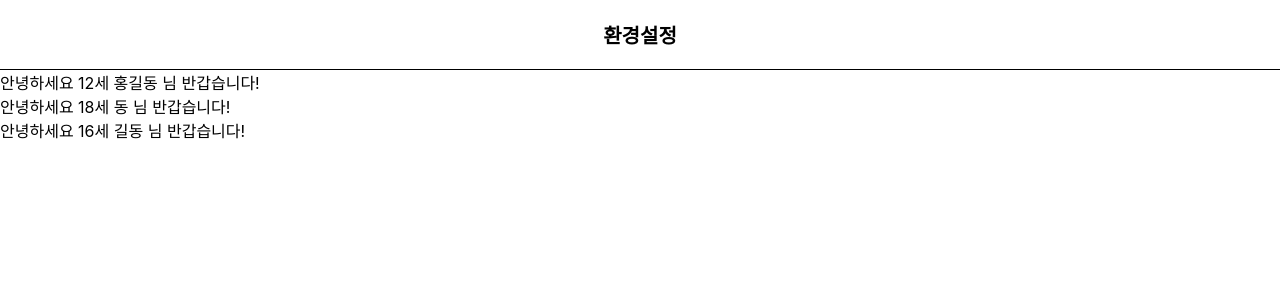
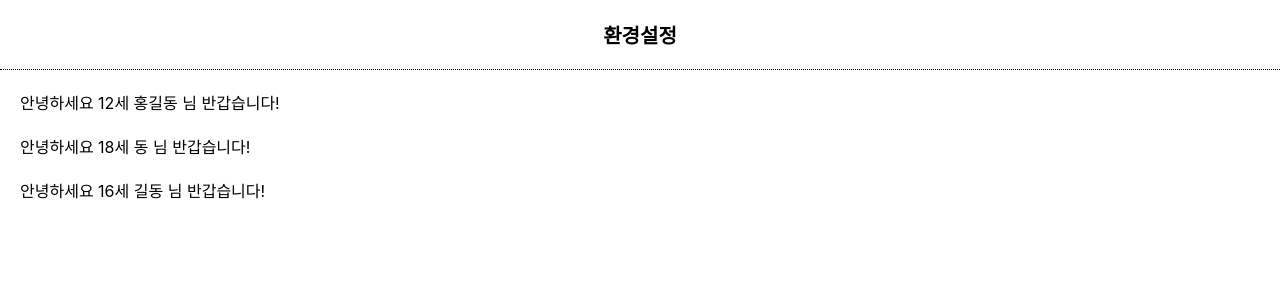
Before and after one commit to skymill2000/fintech220221, a React (Create React App) app in the folder fintech/: page / in a window 1280 px wide. Shown: the top 300 px of the page. Built offline with nearby package versions, Linux system fonts and the light colour scheme.

Commit message:
npm install react-router-dom 라이브러리 설치

```diff
--- a/fintech/package.json
+++ b/fintech/package.json
@@ -8,6 +8,7 @@
     "@testing-library/user-event": "^13.5.0",
     "react": "^17.0.2",
     "react-dom": "^17.0.2",
+    "react-router-dom": "^6.2.1",
     "react-scripts": "5.0.0",
     "styled-components": "^5.3.3",
     "web-vitals": "^2.1.4"
--- a/fintech/src/components/HeaderWhite.js
+++ b/fintech/src/components/HeaderWhite.js
@@ -2,11 +2,12 @@ import React from "react";
 import styled from "styled-components";
 
 const HeaderBlock = styled.div`
-  border-bottom: 1px solid #000;
+  border-bottom: 1px dotted #000;
   text-align: center;
   padding: 20px;
   font-size: 20px;
   font-weight: bold;
+  /* background-color: #1c6ea4; */
 `;
 
 const HeaderWhite = (props) => {
--- a/fintech/src/components/Welcome.js
+++ b/fintech/src/components/Welcome.js
@@ -1,9 +1,15 @@
+import styled from "styled-components";
+
+const WelecomBlock = styled.div`
+  margin: 20px;
+`;
+
 const Welcome = (props) => {
   console.log(props);
   return (
-    <div>
+    <WelecomBlock>
       안녕하세요 {props.age}세 {props.username} 님 반갑습니다!
-    </div>
+    </WelecomBlock>
   );
 };
 
```
Also changed, not shown: 1 other file (tests, documents, lock files or other folders).
